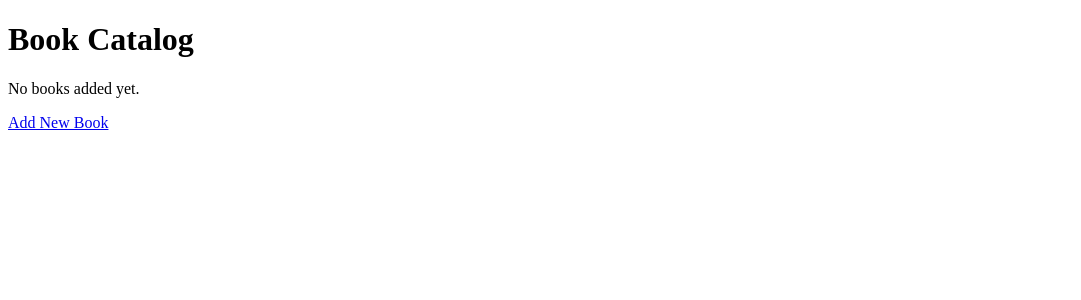
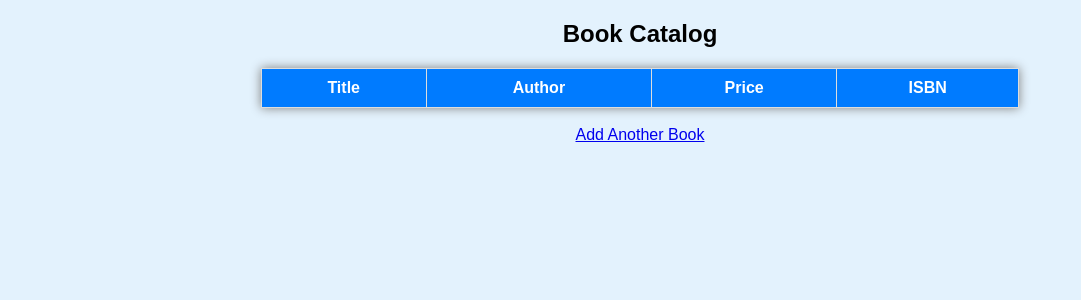
Before and after one commit to tej731/library-mgmt, a Flask app: page /catalog in a window 1280 px wide. Shown: the top 300 px of the page, without its empty margins (0-1081 px from the left). Run offline with Flask 3, Linux system fonts and the light colour scheme; lists and menus that the app fills with data are empty.

Commit message:
Update catalog.html

```diff
--- a/templates/catalog.html
+++ b/templates/catalog.html
@@ -1,23 +1,27 @@
-<!doctype html>
+<!DOCTYPE html>
 <html>
-  <head><title>Books Catalog</title></head>
-  <body>
-    <h1>Book Catalog</h1>
-    {% if books %}
-      <table border="1" cellpadding="8">
-        <tr><th>Title</th><th>Author Name</th><th>Price of the book</th><th>ISBN</th></tr>
-        {% for b in books %}
-          <tr>
-            <td>{{ b.title }}</td>
-            <td>{{ b.author }}</td>
-            <td>{{ b.price }}</td>
-            <td>{{ b.isbn }}</td>
-          </tr>
+<head>
+    <title>Book Catalog</title>
+    <style>
+        body { font-family: Arial; text-align: center; background: #e3f2fd; }
+        table { margin: auto; border-collapse: collapse; width: 60%; background: white; box-shadow: 0 0 10px gray; }
+        th, td { border: 1px solid #ddd; padding: 10px; }
+        th { background-color: #007bff; color: white; }
+    </style>
+</head>
+<body>
+    <h2>Book Catalog</h2>
+    <table>
+        <tr><th>Title</th><th>Author</th><th>Price</th><th>ISBN</th></tr>
+        {% for book in books %}
+        <tr>
+            <td>{{ book.title }}</td>
+            <td>{{ book.author }}</td>
+            <td>{{ book.price }}</td>
+            <td>{{ book.isbn }}</td>
+        </tr>
         {% endfor %}
-      </table>
-    {% else %}
-      <p>No books added yet.</p>
-    {% endif %}
-    <p><a href="/">Add New Book</a></p>
-  </body>
+    </table>
+    <br><a href="/">Add Another Book</a>
+</body>
 </html>
```
